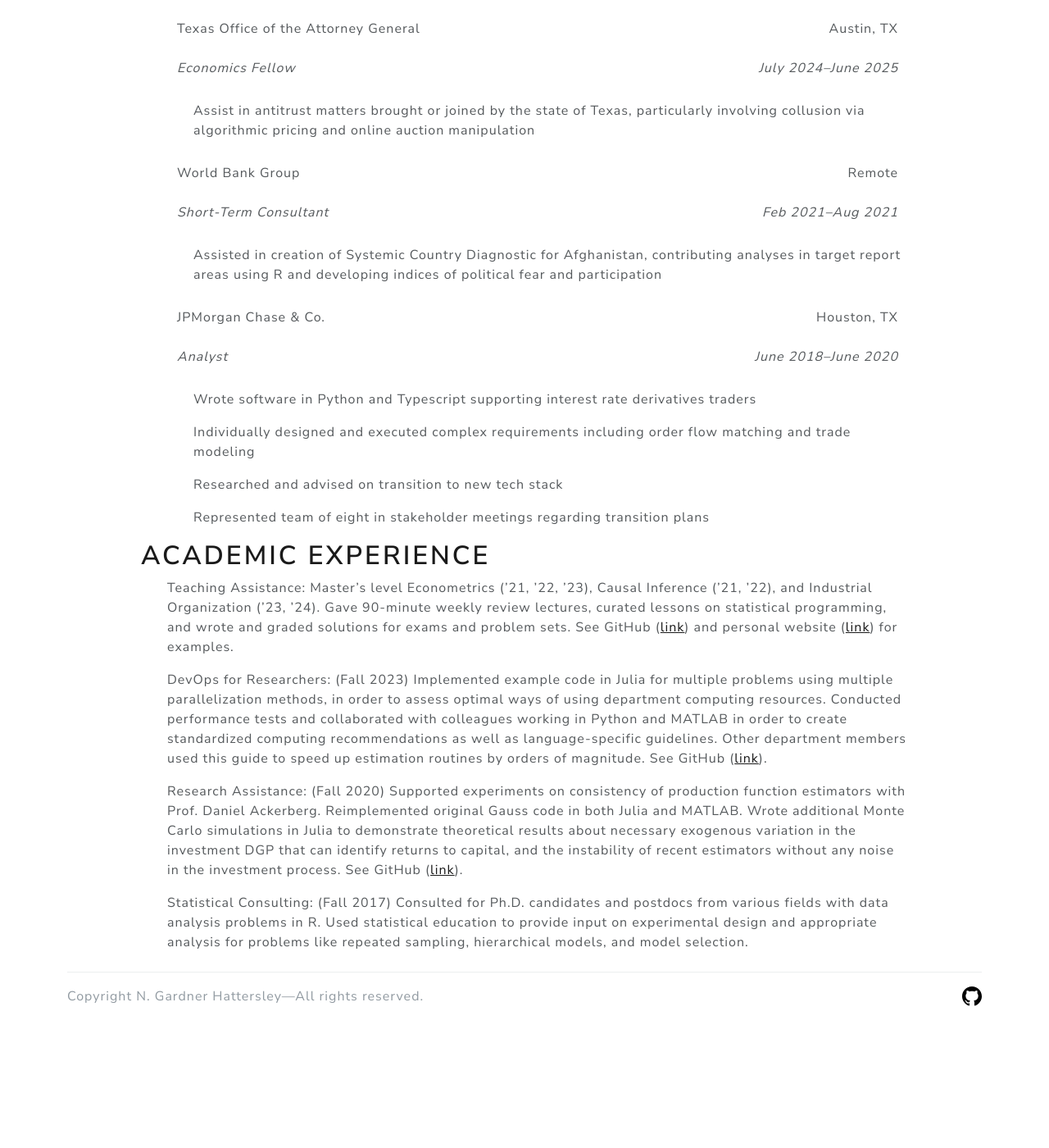
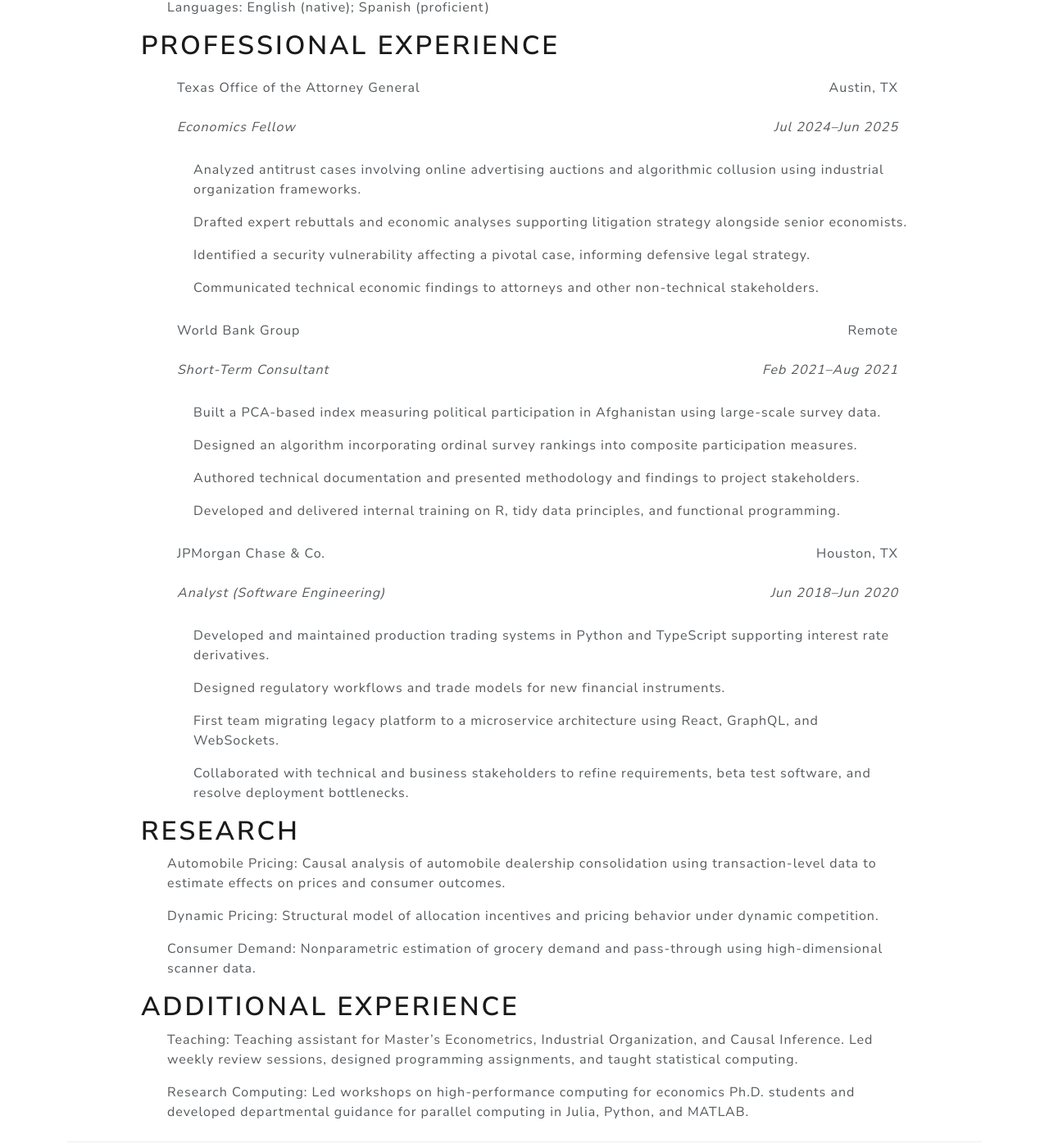
Before and after one commit to nateybear/nateybear.github.io, a Jekyll site: the page built from cv.md, in a window 1280 px wide and 1400 px high, scrolled down 965 px. Shown: the whole window at 82% size. Built offline with Jekyll 4.4.1, drawn with Linux system fonts in a browser that asks for light colours; nearby versions of some CDN libraries; our own code applies the rules of GitHub Pages for plain Markdown files; before the commit the page ends 2232 px from its top, so only the background shows below that; some of the changed text lies outside the part shown.

Commit message:
update resume

```diff
--- a/_includes/resume.html
+++ b/_includes/resume.html
@@ -4,21 +4,26 @@
 <td style="text-align: left;"><strong>Nathan Gardner
 Hattersley</strong></td>
 <td style="text-align: right;">Email: <a
-href="mailto:">nhattersley@utexas.edu</a></td>
+href="mailto:nhattersley@utexas.edu">nhattersley@utexas.edu</a></td>
 </tr>
 <tr>
 <td style="text-align: left;"><a
-href="https://nghattersley.net">Portfolio: nghattersley.net</a></td>
-<td style="text-align: right;">Mobile:+1-512-364-4976</td>
+href="https://nghattersley.net">nghattersley.net</a></td>
+<td style="text-align: right;">Mobile: +1 (512) 364-4976</td>
 </tr>
 <tr>
 <td style="text-align: left;"><a
-href="https://github.com/nateybear">Github:
-  github.com/nateybear</a></td>
+href="https://github.com/nateybear">github.com/nateybear</a></td>
 <td style="text-align: right;"></td>
 </tr>
 </tbody>
 </table>
+<h1 id="summary">Summary</h1>
+<p>Ph.D. candidate in Economics at the University of Texas at Austin
+with an M.S. in Statistics. Specialize in causal inference, pricing,
+demand estimation, and structural industrial organization using large
+observational datasets. Experience spans antitrust litigation, global
+policy research, and production software engineering.</p>
 <h1 id="education">Education</h1>
 <ul>
 <li><table>
@@ -26,11 +31,11 @@ href="https://github.com/nateybear">Github:
 <tr>
 <td style="text-align: left;"><strong>University of Texas at
 Austin</strong></td>
-<td style="text-align: right;">Austin, Texas</td>
+<td style="text-align: right;">Austin, TX</td>
 </tr>
 <tr>
-<td style="text-align: left;"><em>M.A., Economics; Ph.D., Economics
-(expected)</em></td>
+<td style="text-align: left;"><em>Ph.D. Economics (expected 2026); M.A.
+Economics</em></td>
 <td style="text-align: right;"><em>Aug 2020–Present</em></td>
 </tr>
 </tbody>
@@ -40,36 +45,30 @@ Austin</strong></td>
 <tr>
 <td style="text-align: left;"><strong>University of
 Arizona</strong></td>
-<td style="text-align: right;">Tucson, Arizona</td>
+<td style="text-align: right;">Tucson, AZ</td>
 </tr>
 <tr>
-<td style="text-align: left;"><em>M.S., Statistics; B.A., Mathematics
-and Computer Science</em></td>
+<td style="text-align: left;"><em>M.S. Statistics; B.A. Mathematics and
+Computer Science</em></td>
 <td style="text-align: right;"><em>Aug 2013–May 2018</em></td>
 </tr>
 </tbody>
 </table></li>
 </ul>
-<h1 id="research-interests">Research Interests</h1>
+<h1 id="skills">Skills</h1>
 <ul>
-<li><p><span> <strong>Field Courses</strong><span>:       Industrial
-Organization, Econometrics </span> </span></p></li>
-<li><p><span> <strong>Current Research</strong><span>: Antitrust policy,
-consumer goods, vertical relationships, tacit collusion, algorithmic
-pricing </span> </span></p></li>
+<li><p><span> <strong>Programming</strong>: Python, R, Julia, SQL,
+TypeScript, Rust, Java, C, Stata, MATLAB, Bash </span></p></li>
+<li><p><span> <strong>Economics &amp; Statistics</strong>: Causal
+inference, structural modeling, demand estimation, nonparametric
+methods, numerical optimization </span></p></li>
+<li><p><span> <strong>Tools</strong>: Pandas, tidyverse,
+Postgres/PostGIS, Docker, Git, HPC, Make/Snakemake, LaTeX
+</span></p></li>
+<li><p><span> <strong>Languages</strong>: English (native); Spanish
+(proficient) </span></p></li>
 </ul>
-<h1 id="skills-summary">Skills Summary</h1>
-<ul>
-<li><p><span> <strong>Programming</strong><span>:        R, Python,
-Julia, Rust, C, Java, Stata, LaTeX, Bash, HTML/CSS/JS, Typescript,
-MATLAB </span> </span></p></li>
-<li><p><span> <strong>Tools/Frameworks</strong><span>: Postgres/PostGIS,
-git/GitHub, Docker, Pandas, SQL, Parallel Computing/HPC, Build Tools
-</span> </span></p></li>
-<li><p><span> <strong>Languages</strong><span>:             English
-(native); Spanish (proficient) </span> </span></p></li>
-</ul>
-<h1 id="work-experience">Work Experience</h1>
+<h1 id="professional-experience">Professional Experience</h1>
 <ul>
 <li><table>
 <tbody>
@@ -80,14 +79,20 @@ General</strong></td>
 </tr>
 <tr>
 <td style="text-align: left;"><em>Economics Fellow</em></td>
-<td style="text-align: right;"><em>July 2024–June 2025</em></td>
+<td style="text-align: right;"><em>Jul 2024–Jun 2025</em></td>
 </tr>
 </tbody>
 </table>
 <ul>
-<li><p>Assist in antitrust matters brought or joined by the state of
-Texas, particularly involving collusion via algorithmic pricing and
-online auction manipulation</p></li>
+<li><p>Analyzed antitrust cases involving online advertising auctions
+and algorithmic collusion using industrial organization
+frameworks.</p></li>
+<li><p>Drafted expert rebuttals and economic analyses supporting
+litigation strategy alongside senior economists.</p></li>
+<li><p>Identified a security vulnerability affecting a pivotal case,
+informing defensive legal strategy.</p></li>
+<li><p>Communicated technical economic findings to attorneys and other
+non-technical stakeholders.</p></li>
 </ul></li>
 <li><table>
 <tbody>
@@ -102,9 +107,14 @@ online auction manipulation</p></li>
 </tbody>
 </table>
 <ul>
-<li><p>Assisted in creation of Systemic Country Diagnostic for
-Afghanistan, contributing analyses in target report areas using R and
-developing indices of political fear and participation</p></li>
+<li><p>Built a PCA-based index measuring political participation in
+Afghanistan using large-scale survey data.</p></li>
+<li><p>Designed an algorithm incorporating ordinal survey rankings into
+composite participation measures.</p></li>
+<li><p>Authored technical documentation and presented methodology and
+findings to project stakeholders.</p></li>
+<li><p>Developed and delivered internal training on R, tidy data
+principles, and functional programming.</p></li>
 </ul></li>
 <li><table>
 <tbody>
@@ -114,57 +124,44 @@ Co.</strong></td>
 <td style="text-align: right;">Houston, TX</td>
 </tr>
 <tr>
-<td style="text-align: left;"><em>Analyst</em></td>
-<td style="text-align: right;"><em>June 2018–June 2020</em></td>
+<td style="text-align: left;"><em>Analyst (Software
+Engineering)</em></td>
+<td style="text-align: right;"><em>Jun 2018–Jun 2020</em></td>
 </tr>
 </tbody>
 </table>
 <ul>
-<li><p><span>Wrote software in Python and Typescript supporting interest
-rate derivatives traders</span></p></li>
-<li><p><span>Individually designed and executed complex requirements
-including order flow matching and trade modeling</span></p></li>
-<li><p><span>Researched and advised on transition to new tech
-stack</span></p></li>
-<li><p>Represented team of eight in stakeholder meetings regarding
-transition plans</p></li>
+<li><p>Developed and maintained production trading systems in Python and
+TypeScript supporting interest rate derivatives.</p></li>
+<li><p>Designed regulatory workflows and trade models for new financial
+instruments.</p></li>
+<li><p>First team migrating legacy platform to a microservice
+architecture using React, GraphQL, and WebSockets.</p></li>
+<li><p>Collaborated with technical and business stakeholders to refine
+requirements, beta test software, and resolve deployment
+bottlenecks.</p></li>
 </ul></li>
 </ul>
-<h1 id="academic-experience">Academic Experience</h1>
+<h1 id="research">Research</h1>
 <ul>
-<li><p><span> <strong>Teaching Assistance</strong><span>: Master’s level
-Econometrics (’21, ’22, ’23), Causal Inference (’21, ’22), and
-Industrial Organization (’23, ’24). Gave 90-minute weekly review
-lectures, curated lessons on statistical programming, and wrote and
-graded solutions for exams and problem sets. See GitHub (<a
-href="https://github.com/nateybear/causal-inference-2022">link</a>) and
-personal website (<a
-href="https://pages.nghattersley.net/metrics-in-r">link</a>) for
-examples. </span> </span></p></li>
-<li><p><span> <strong>DevOps for Researchers</strong><span>: (Fall 2023)
-Implemented example code in Julia for multiple problems using multiple
-parallelization methods, in order to assess optimal ways of using
-department computing resources. Conducted performance tests and
-collaborated with colleagues working in Python and MATLAB in order to
-create standardized computing recommendations as well as
-language-specific guidelines. Other department members used this guide
-to speed up estimation routines by orders of magnitude. See GitHub (<a
-href="https://github.com/nateybear/parallel-racers/wiki">link</a>).
-</span> </span></p></li>
-<li><p><span> <strong>Research Assistance</strong><span>: (Fall 2020)
-Supported experiments on consistency of production function estimators
-with Prof. Daniel Ackerberg. Reimplemented original Gauss code in both
-Julia and MATLAB. Wrote additional Monte Carlo simulations in Julia to
-demonstrate theoretical results about necessary exogenous variation in
-the investment DGP that can identify returns to capital, and the
-instability of recent estimators without any noise in the investment
-process. See GitHub (<a
-href="https://github.com/nateybear/production-functions.jl">link</a>).
-</span> </span></p></li>
-<li><p><span> <strong>Statistical Consulting</strong><span>: (Fall 2017)
-Consulted for Ph.D. candidates and postdocs from various fields with
-data analysis problems in R. Used statistical education to provide input
-on experimental design and appropriate analysis for problems like
-repeated sampling, hierarchical models, and model selection. </span>
+<li><p><span> <strong>Automobile Pricing</strong>: Causal analysis of
+automobile dealership consolidation using transaction-level data to
+estimate effects on prices and consumer outcomes. </span></p></li>
+<li><p><span> <strong>Dynamic Pricing</strong>: Structural model of
+allocation incentives and pricing behavior under dynamic competition.
+</span></p></li>
+<li><p><span> <strong>Consumer Demand</strong>: Nonparametric estimation
+of grocery demand and pass-through using high-dimensional scanner data.
 </span></p></li>
 </ul>
+<h1 id="additional-experience">Additional Experience</h1>
+<ul>
+<li><p><span> <strong>Teaching</strong>: Teaching assistant for Master’s
+Econometrics, Industrial Organization, and Causal Inference. Led weekly
+review sessions, designed programming assignments, and taught
+statistical computing. </span></p></li>
+<li><p><span> <strong>Research Computing</strong>: Led workshops on
+high-performance computing for economics Ph.D. students and developed
+departmental guidance for parallel computing in Julia, Python, and
+MATLAB. </span></p></li>
+</ul>
```
Also changed, not shown: assets/images/about_photo.png, 3 other files.
